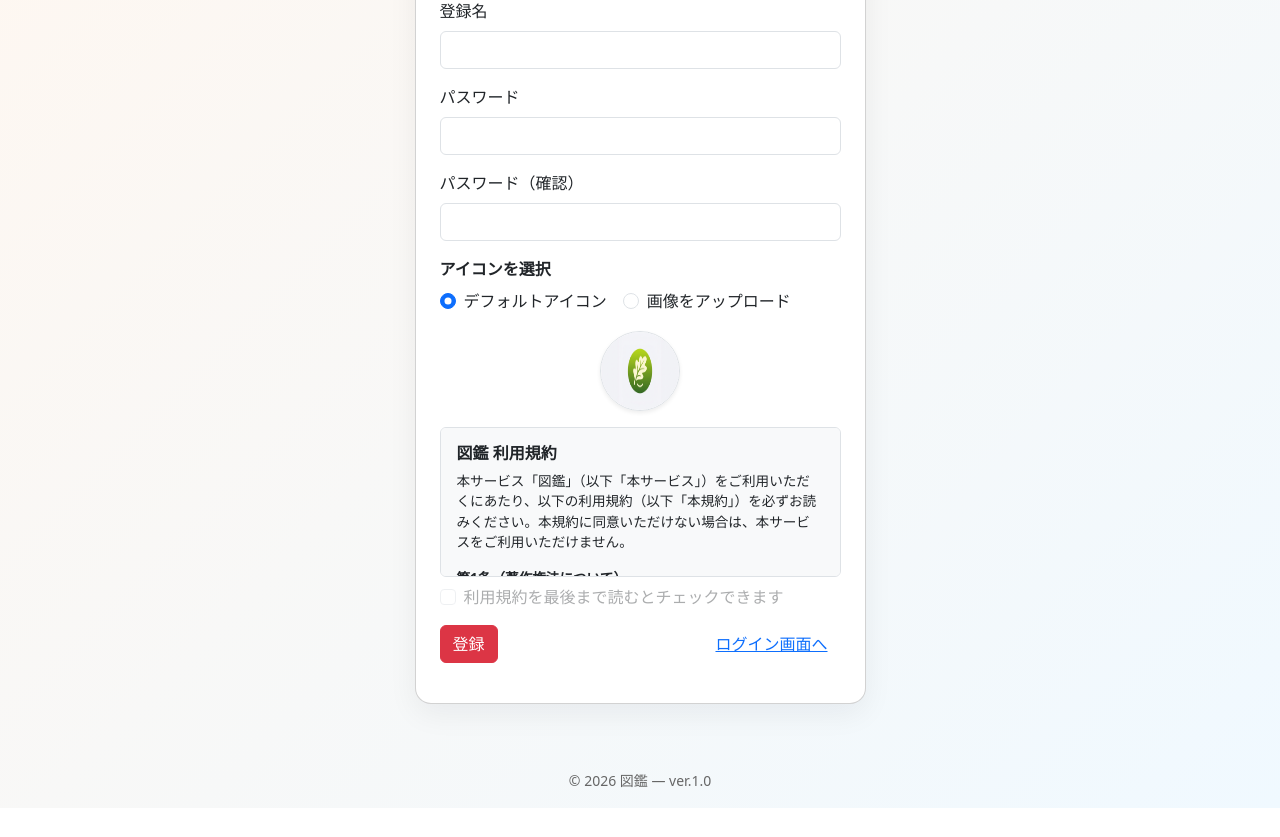
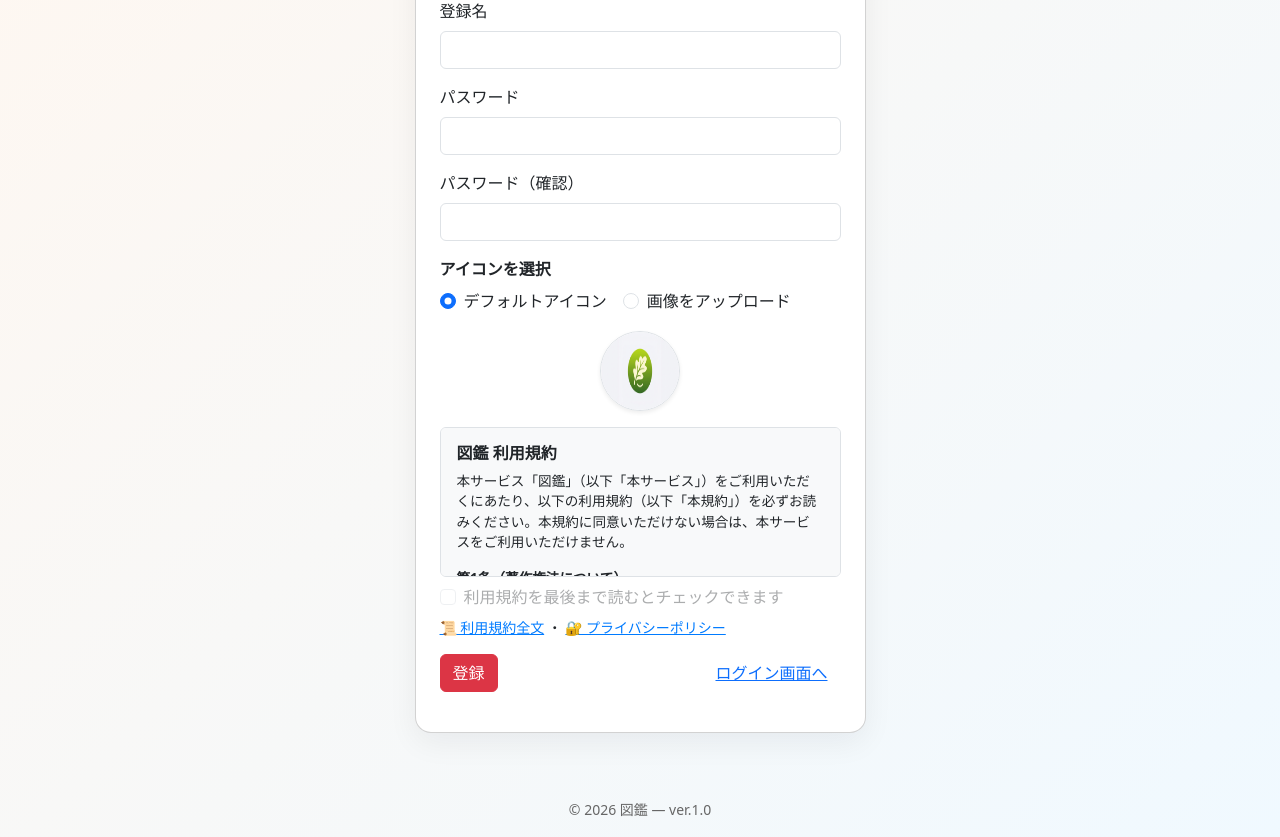
Before and after one commit to yuto113/PictorialBookApp, a Flask app: page /signup in a window 1280 px wide. Shown: the part 236-1073 px from the top of the page. Before the commit the page ends 1044 px from the top, so only its background shows below. Run offline with Flask 3, Linux system fonts and the light colour scheme; parts of the project's set-up code (start-up, migrations or seed data) failed here and were passed over.

Commit message:
feat: add terms and privacy links to signup

```diff
--- a/templates/signup.html
+++ b/templates/signup.html
@@ -162,6 +162,13 @@
                                     利用規約を最後まで読むとチェックできます
                                 </label>
                             </div>
+                            <div class="mt-2 small">
+                                <a href="/terms" target="_blank" style="color:#007bff; text-decoration:underline;">📜
+                                    利用規約全文</a>
+                                ・
+                                <a href="/privacy" target="_blank" style="color:#007bff; text-decoration:underline;">🔐
+                                    プライバシーポリシー</a>
+                            </div>
                         </div>
 
                         <div class="d-flex justify-content-between align-items-center">
```
